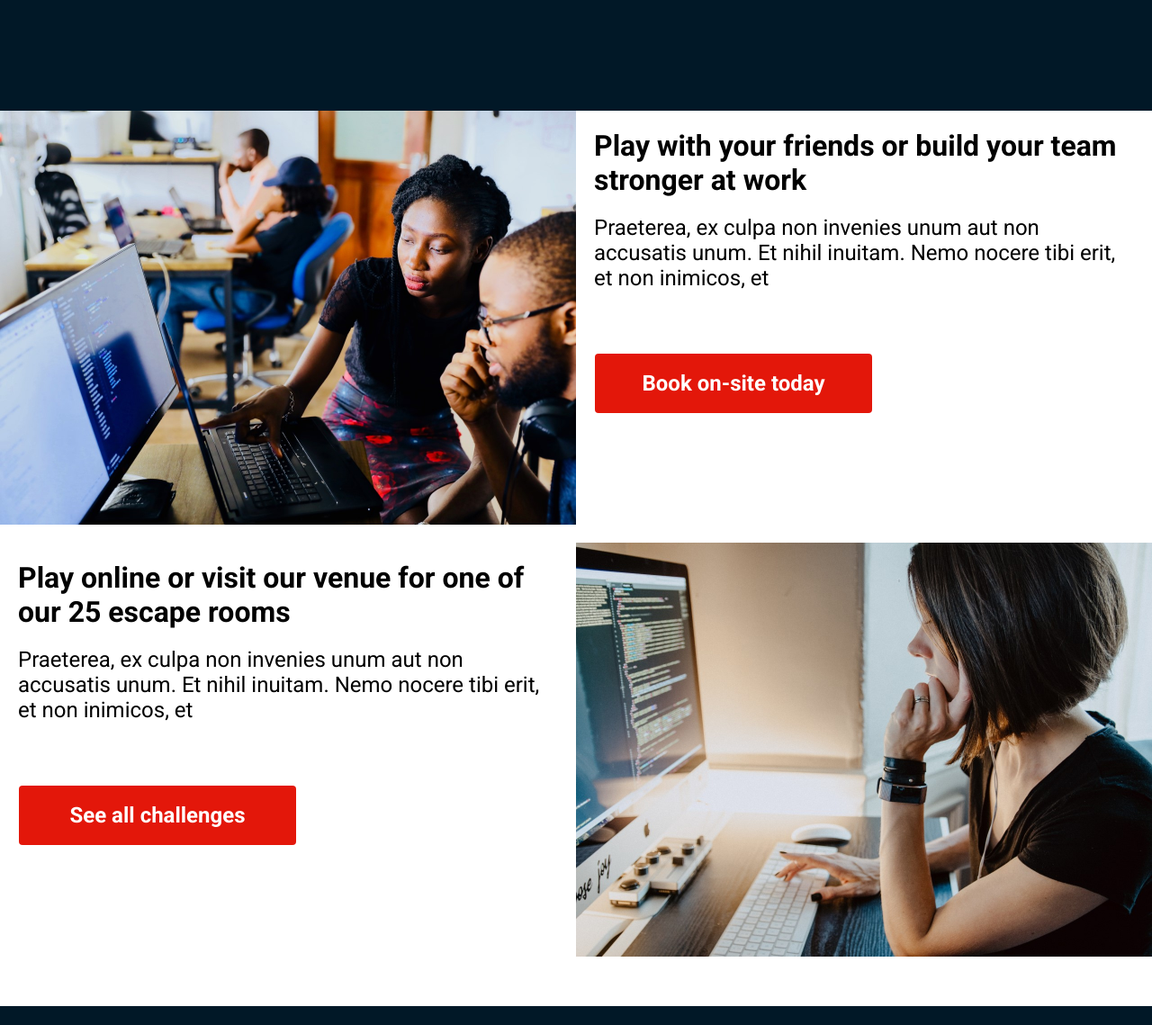
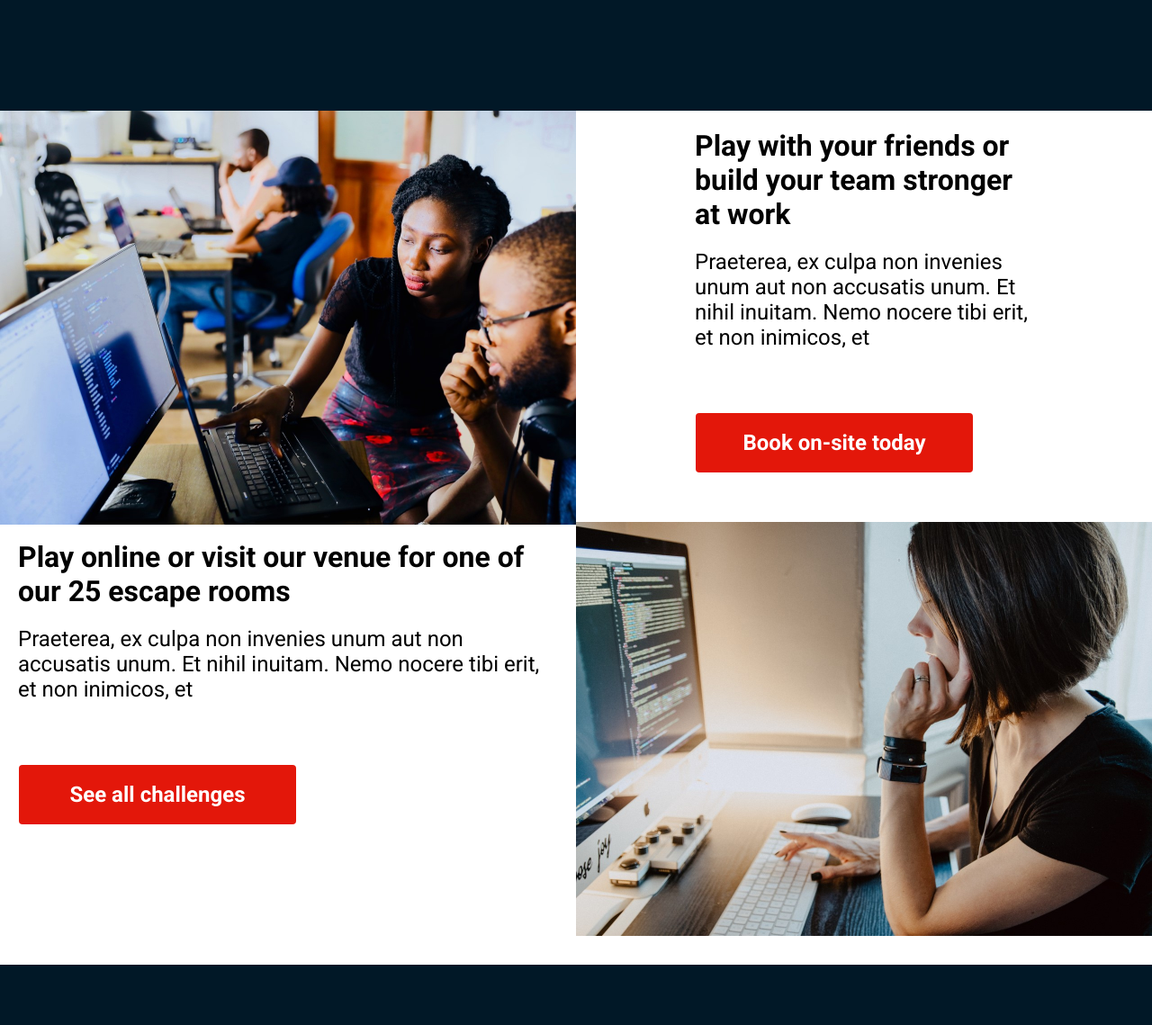
Before and after one commit to rl-86/Esc-Hacker-Escape-Rooms, a website: page index.html in a window 1280 px wide. Shown: the part 2148-3287 px from the top of the page at 90% size. Drawn offline with Linux system fonts and the light colour scheme.

Commit message:
Adjusting the grid

```diff
--- a/src/main.scss
+++ b/src/main.scss
@@ -53,6 +53,10 @@ h2 {
 h3 {
     font-size: 2.8rem;
     font-weight: normal;
+}
+
+h4 {
+    font-size: 1.8rem;
 }
 
 
@@ -454,11 +458,12 @@ img.logo {
     height: 500px;
 
     p {
-        margin: 70px 0 0;
-        padding: 10px;
         font-size: 2.8rem;
         color: #fff;
         text-align: center;
+        max-width: 630px;
+        margin: 70px 0 0;
+        padding: 10px;
     }
 
     .storyButton {
@@ -485,10 +490,12 @@ img.logo {
 .bookOn-site_AllChallenges_Container {
     display: block;
 
-    @media screen and (min-width: 800px) {
+    @media screen and (min-width: 840px) {
         display: grid;
         grid-template-columns: 1fr 1fr;
-        grid-template-rows: 37.5vw 37.5vw;
+        grid-template-rows: 35.7vw 35.7vw;
+        justify-items: center;
+        align-items: start;
     }
 
     button {
@@ -518,10 +525,9 @@ img.logo {
         position: relative;
 
 
-        @media screen and (min-width:800px) {
+        @media screen and (min-width:840px) {
             margin-bottom: 0;
             top: 0;
-
         }
     }
 
@@ -534,8 +540,7 @@ img.logo {
         margin: 20px;
     }
 
-
-    @media screen and (min-width:800px) {
+    @media screen and (min-width:840px) {
         .bookOn-site_img {
             grid-row-start: 1;
             grid-column-start: 1;
@@ -544,7 +549,19 @@ img.logo {
         }
     }
 
-    @media screen and (min-width:800px) {
+
+    @media screen and (min-width:840px) {
+        .bookOn-site_Container {
+            grid-row-start: 1;
+            grid-column-start: 2;
+            grid-row-end: 2;
+            grid-column-end: 3;
+            width: 416px;
+
+        }
+    }
+
+    @media screen and (min-width:840px) {
         .allChallenges_img {
             grid-row-start: 2;
             grid-column-start: 2;
@@ -553,23 +570,13 @@ img.logo {
         }
     }
 
-    @media screen and (min-width:800px) {
-        .bookOn-site {
-            grid-row-start: 1;
-            grid-column-start: 2;
-            grid-row-end: 2;
-            grid-column-end: 3;
-        }
-    }
+    @media screen and (min-width:840px) {
+        .allChallenges_Container {
 
-    @media screen and (min-width:800px) {
-        .allChallenges {
-
-            grid-row-start: 1;
-            grid-column-start: 2;
-
-            grid-row-end: 2;
-            grid-column-end: 3;
+            grid-row-start: 2;
+            grid-column-start: 1;
+            grid-row-end: 3;
+            grid-column-end: 2;
         }
     }
 
@@ -593,7 +600,6 @@ img.logo {
     width: 100%;
 
     h4 {
-        font-size: 1.8rem;
         font-weight: bold;
         margin-bottom: 6px;
     }
```
Also changed, not shown: main.css.
